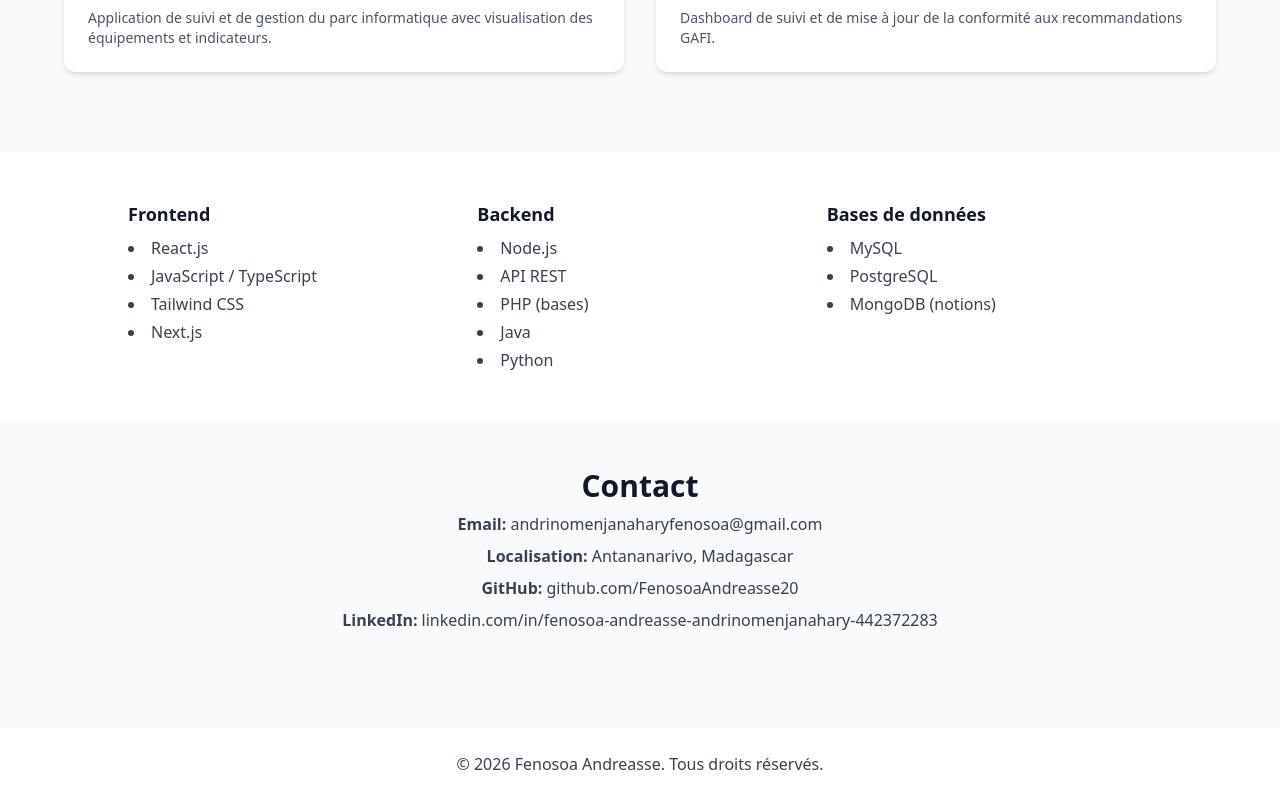
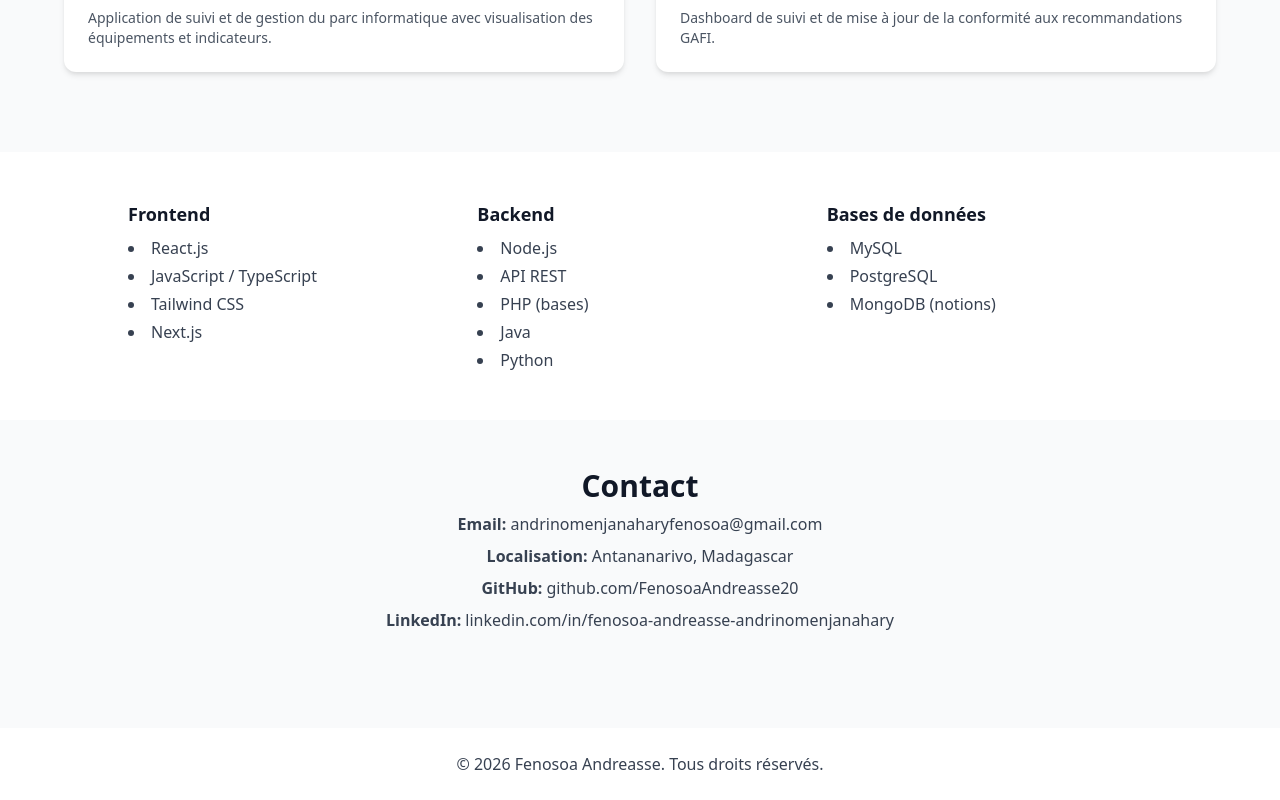
Before and after one commit to FenosoaAndreasse20/portfolio, a React (Vite) app: page / in a window 1280 px wide. Shown: the part 1912-2712 px from the top of the page. Built offline with nearby package versions, Linux system fonts and the light colour scheme.

Commit message:
styles : update link to  linkedin

```diff
--- a/src/components/Contact.tsx
+++ b/src/components/Contact.tsx
@@ -12,7 +12,7 @@ export default function Contact({ lang }: Props) {
         <p className="text-gray-700 dark:text-gray-300"><strong>{translations[lang].email}:</strong> andrinomenjanaharyfenosoa@gmail.com</p>
         <p className="text-gray-700 dark:text-gray-300"><strong>{translations[lang].location}:</strong> Antananarivo, Madagascar</p>
         <p className="text-gray-700 dark:text-gray-300"><strong>GitHub:</strong> github.com/FenosoaAndreasse20</p>
-        <p className="text-gray-700 dark:text-gray-300"><strong>LinkedIn:</strong> linkedin.com/in/fenosoa-andreasse-andrinomenjanahary-442372283</p>
+        <p className="text-gray-700 dark:text-gray-300"><strong>LinkedIn:</strong> linkedin.com/in/fenosoa-andreasse-andrinomenjanahary</p>
       </div>
     </section>
   );
--- a/src/components/Header.tsx
+++ b/src/components/Header.tsx
@@ -40,7 +40,7 @@ export default function Header({ lang }: Props) {
             </a>
 
             <a
-              href="https://linkedin.com/in/fenosoa-andreasse-andrinomenjanahary-442372283"
+              href="https://linkedin.com/in/fenosoa-andreasse-andrinomenjanahary"
               target="_blank"
               rel="noopener noreferrer"
               className="hover:text-blue-600 transition"
```
